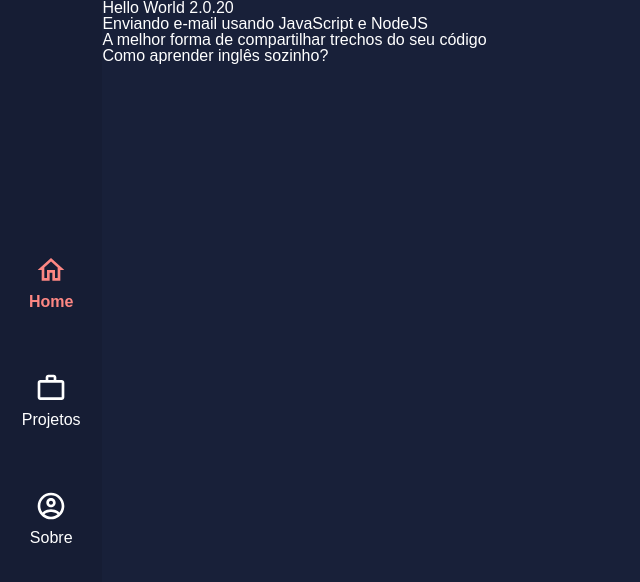
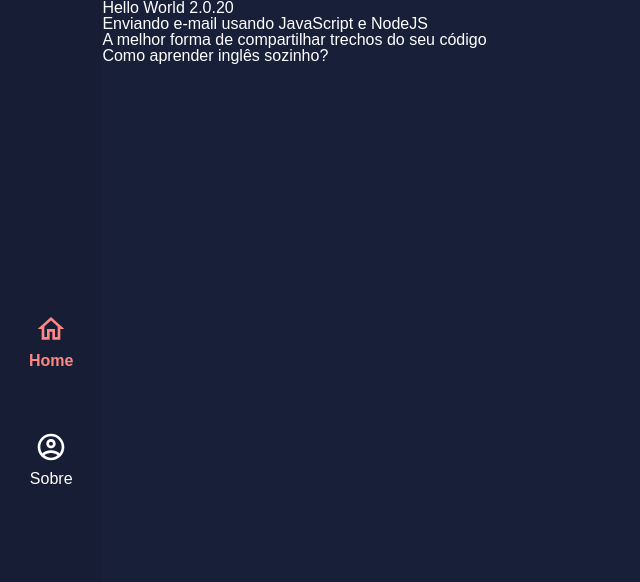
Before and after one commit to mauriciomutte/mauriciomutte.dev, a Gatsby site: page / in a window 1280 px wide. Shown: the whole page, without its empty margins (0-640 px from the left). Built offline with nearby package versions, Linux system fonts and the light colour scheme; Gatsby itself is replaced by a stand-in of ours.

Commit message:
💩 hide menu Projects

```diff
--- a/src/components/Navbar/Navbar.js
+++ b/src/components/Navbar/Navbar.js
@@ -1,7 +1,7 @@
 import React from 'react';
 
 import HomeIcon from '../Icons/HomeIcon';
-import ProjectsIcon from '../Icons/ProjectsIcon';
+// import ProjectsIcon from '../Icons/ProjectsIcon';
 import AboutIcon from '../Icons/AboutIcon';
 
 import * as S from './StyledNavbar';
@@ -13,10 +13,10 @@ const Navbar = ({ path }) => (
       Home
     </S.MenuLink>
 
-    <S.MenuLink to="/" isActive={new RegExp('^/projetos').test(path)}>
+    {/* <S.MenuLink to="/" isActive={new RegExp('^/projetos').test(path)}>
       <ProjectsIcon />
       Projetos
-    </S.MenuLink>
+    </S.MenuLink> */}
 
     <S.MenuLink to="/" isActive={new RegExp('^/Sobre').test(path)}>
       <AboutIcon />
```
